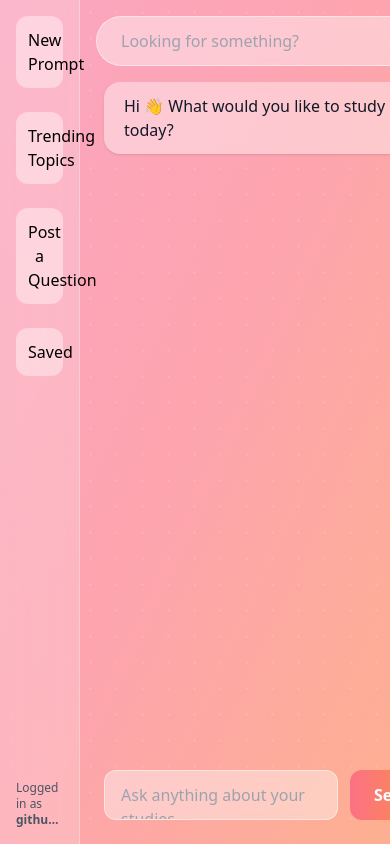
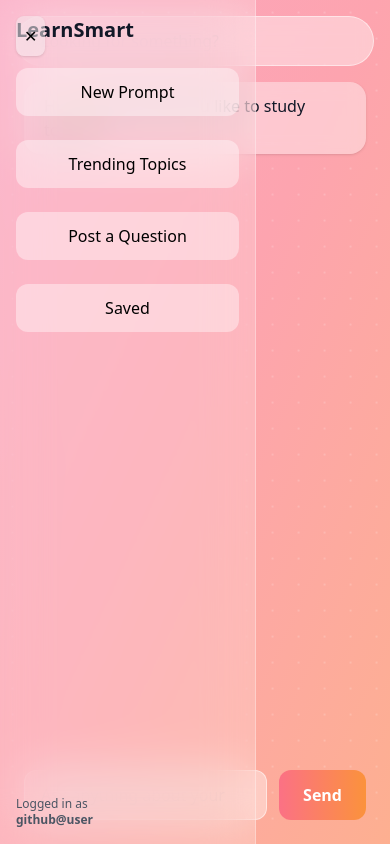
Before and after one commit to andredanieldaligdig/learnsmart, a React (Vite) app: page / in a window 390 px wide. Both pictures are taken after a click on the button "Continue with GitHub". Built offline with nearby package versions, Linux system fonts and the light colour scheme.

Commit message:
Update dashboard: add sidebar toggle for mobile and desktop

```diff
--- a/package.json
+++ b/package.json
@@ -13,6 +13,7 @@
     "axios": "^1.6.0",
     "react": "^18.3.1",
     "react-dom": "^18.3.1",
+    "react-icons": "^5.5.0",
     "react-router-dom": "^6.16.0"
   },
   "devDependencies": {
--- a/src/components/Dashboard.jsx
+++ b/src/components/Dashboard.jsx
@@ -3,25 +3,17 @@ import { useState } from "react";
 export default function Dashboard({ user }) {
   const [prompt, setPrompt] = useState("");
   const [messages, setMessages] = useState([
-    {
-      role: "assistant",
-      content: "Hi 👋 What would you like to study today?",
-    },
+    { role: "assistant", content: "Hi 👋 What would you like to study today?" },
   ]);
+  const [sidebarOpen, setSidebarOpen] = useState(true); // visible by default on desktop
 
   const sendPrompt = () => {
     if (!prompt.trim()) return;
-
     setMessages([
       ...messages,
       { role: "user", content: prompt },
-      {
-        role: "assistant",
-        content:
-          "AI is thinking...",
-      },
+      { role: "assistant", content: "AI is thinking..." },
     ]);
-
     setPrompt("");
   };
 
@@ -34,12 +26,17 @@ export default function Dashboard({ user }) {
         <div className="absolute inset-0 bg-dot-grid opacity-40 animate-grid" />
       </div>
 
-      {/* ===== SIDEBAR (15%) ===== */}
-      <aside className="w-20 md:w-64 bg-white/20 backdrop-blur-xl border-r border-white/30 flex flex-col p-4 gap-6">
-        <h2 className="hidden md:block text-xl font-bold text-gray-900">
-          LearnSmart
-        </h2>
-
+      {/* ===== SIDEBAR ===== */}
+      <aside
+        className={`
+          fixed top-0 left-0 h-full bg-white/20 backdrop-blur-xl border-r border-white/30
+          flex flex-col p-4 gap-6 z-20
+          transform transition-transform duration-300
+          ${sidebarOpen ? "translate-x-0" : "-translate-x-full md:-translate-x-64"}
+          w-64
+        `}
+      >
+        <h2 className="text-xl font-bold text-gray-900">LearnSmart</h2>
         <button className="sidebar-btn">New Prompt</button>
         <button className="sidebar-btn">Trending Topics</button>
         <button className="sidebar-btn">Post a Question</button>
@@ -51,8 +48,16 @@ export default function Dashboard({ user }) {
         </div>
       </aside>
 
-      {/* ===== MAIN AREA (85%) ===== */}
-      <main className="flex-1 flex flex-col">
+      {/* ===== MAIN AREA ===== */}
+      <main className="flex-1 flex flex-col relative">
+
+        {/* ===== TOGGLE BUTTON (ALL DEVICES) ===== */}
+        <button
+          onClick={() => setSidebarOpen(!sidebarOpen)}
+          className="fixed top-4 left-4 z-30 bg-white/40 backdrop-blur-xl p-2 rounded-lg shadow hover:bg-white/60 transition"
+        >
+          {sidebarOpen ? "✕" : "☰"}
+        </button>
 
         {/* Top Search */}
         <div className="p-4 flex justify-center">
@@ -67,9 +72,7 @@ export default function Dashboard({ user }) {
           {messages.map((msg, i) => (
             <div
               key={i}
-              className={`max-w-3xl ${
-                msg.role === "user" ? "ml-auto text-right" : ""
-              }`}
+              className={`max-w-3xl ${msg.role === "user" ? "ml-auto text-right" : ""}`}
             >
               <div
                 className={`inline-block px-5 py-3 rounded-2xl shadow ${
@@ -107,10 +110,7 @@ export default function Dashboard({ user }) {
       {/* ===== STYLES ===== */}
       <style>{`
         .bg-dot-grid {
-          background-image: radial-gradient(
-            rgba(255,255,255,0.45) 1px,
-            transparent 1px
-          );
+          background-image: radial-gradient(rgba(255,255,255,0.45) 1px, transparent 1px);
           background-size: 26px 26px;
         }
 
@@ -119,21 +119,14 @@ export default function Dashboard({ user }) {
           50% { transform: translate(-12px,-12px); }
           100% { transform: translate(0,0); }
         }
-
-        .animate-grid {
-          animation: grid-float 40s ease-in-out infinite;
-        }
+        .animate-grid { animation: grid-float 40s ease-in-out infinite; }
 
         @keyframes gradient {
           0% { background-position: 0% 50%; }
           50% { background-position: 100% 50%; }
           100% { background-position: 0% 50%; }
         }
-
-        .animate-gradient {
-          background-size: 200% 200%;
-          animation: gradient 18s ease infinite;
-        }
+        .animate-gradient { background-size: 200% 200%; animation: gradient 18s ease infinite; }
 
         .sidebar-btn {
           padding: 0.75rem;
@@ -142,7 +135,6 @@ export default function Dashboard({ user }) {
           transition: all 0.2s;
           font-weight: 500;
         }
-
         .sidebar-btn:hover {
           background: rgba(255,255,255,0.7);
         }
```
Also changed, not shown: 1 other file (tests, documents, lock files or other folders).
